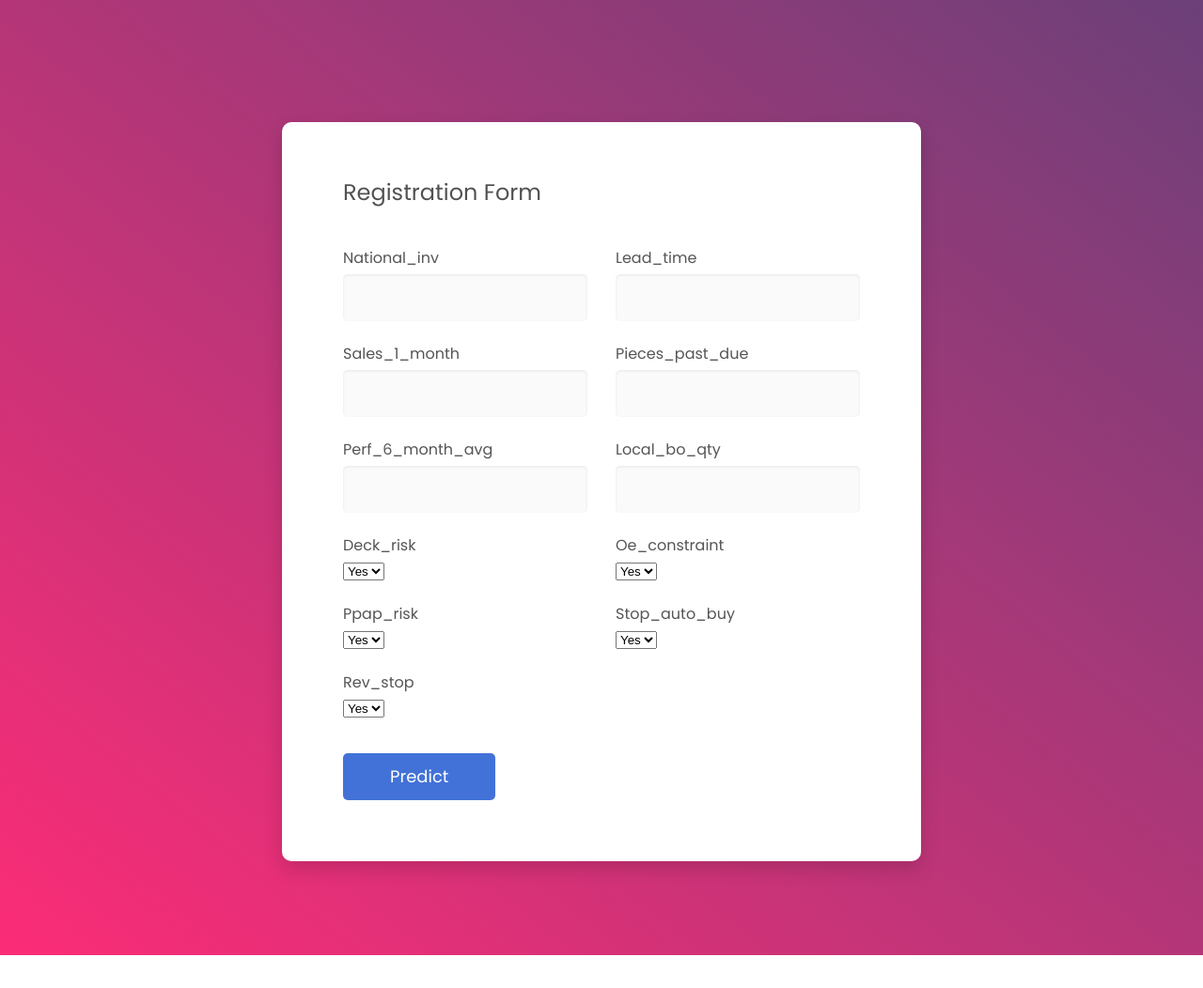
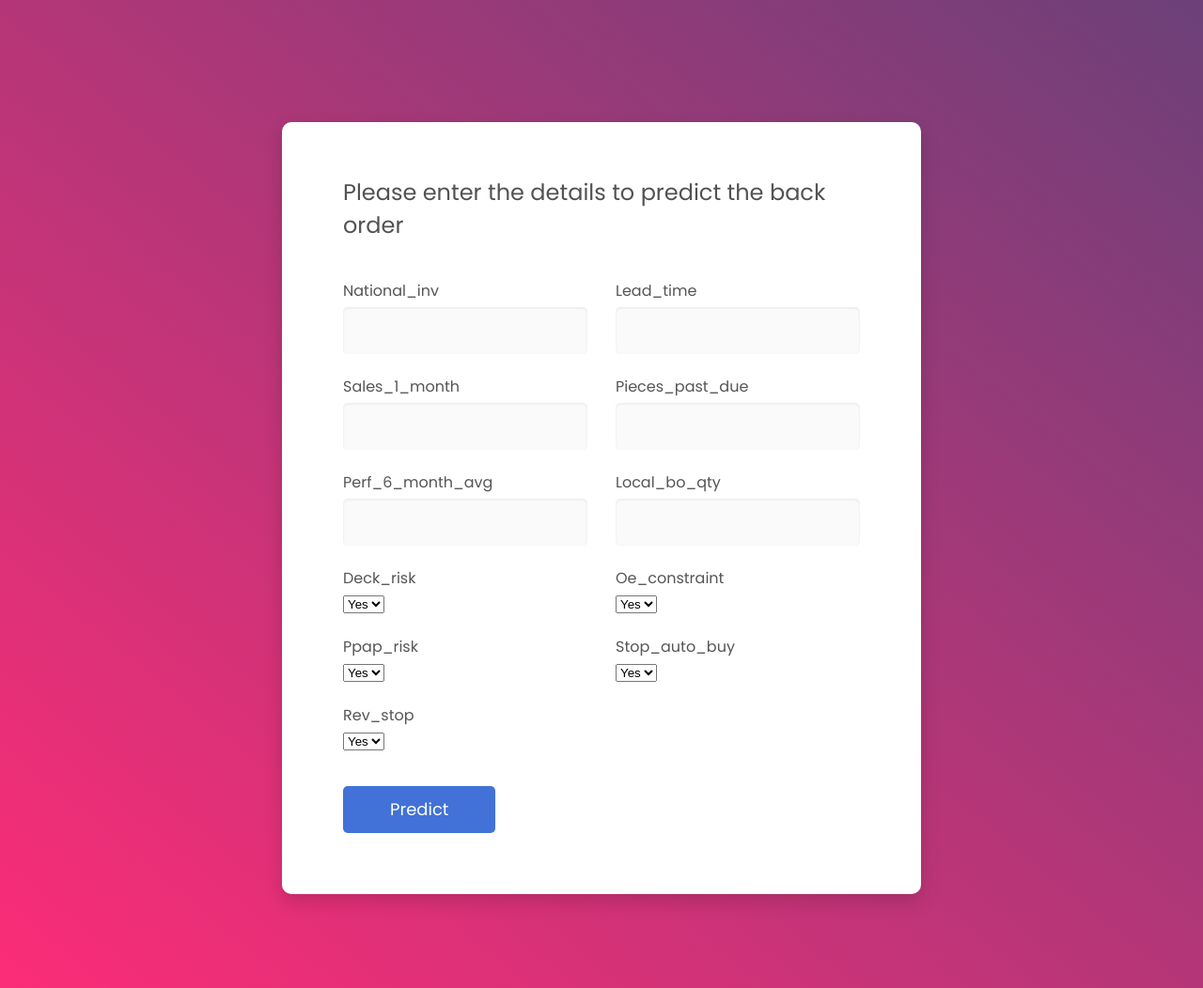
Before and after one commit to KiranGangadhar01/BackOrder, a Flask app: page /predict in a window 1280 px wide. Shown: the whole page at 94% size. Before the commit the page ends 1017 px from the top, so only its background shows below. Run offline with Flask 2, Linux system fonts and the light colour scheme; some libraries are stand-ins or nearby versions.

Commit message:
Backorder prediction V1.1.7

```diff
--- a/templates/index.html
+++ b/templates/index.html
@@ -31,7 +31,7 @@
         <div class="wrapper wrapper--w680">
             <div class="card card-4">
                 <div class="card-body">
-                    <h2 class="title">Registration Form</h2>
+                    <h2 class="title">Please enter the details to predict the back order</h2>
                     <form method="POST" action="/predict">
                         <div class="row row-space">
                             <div class="col-2">
```
